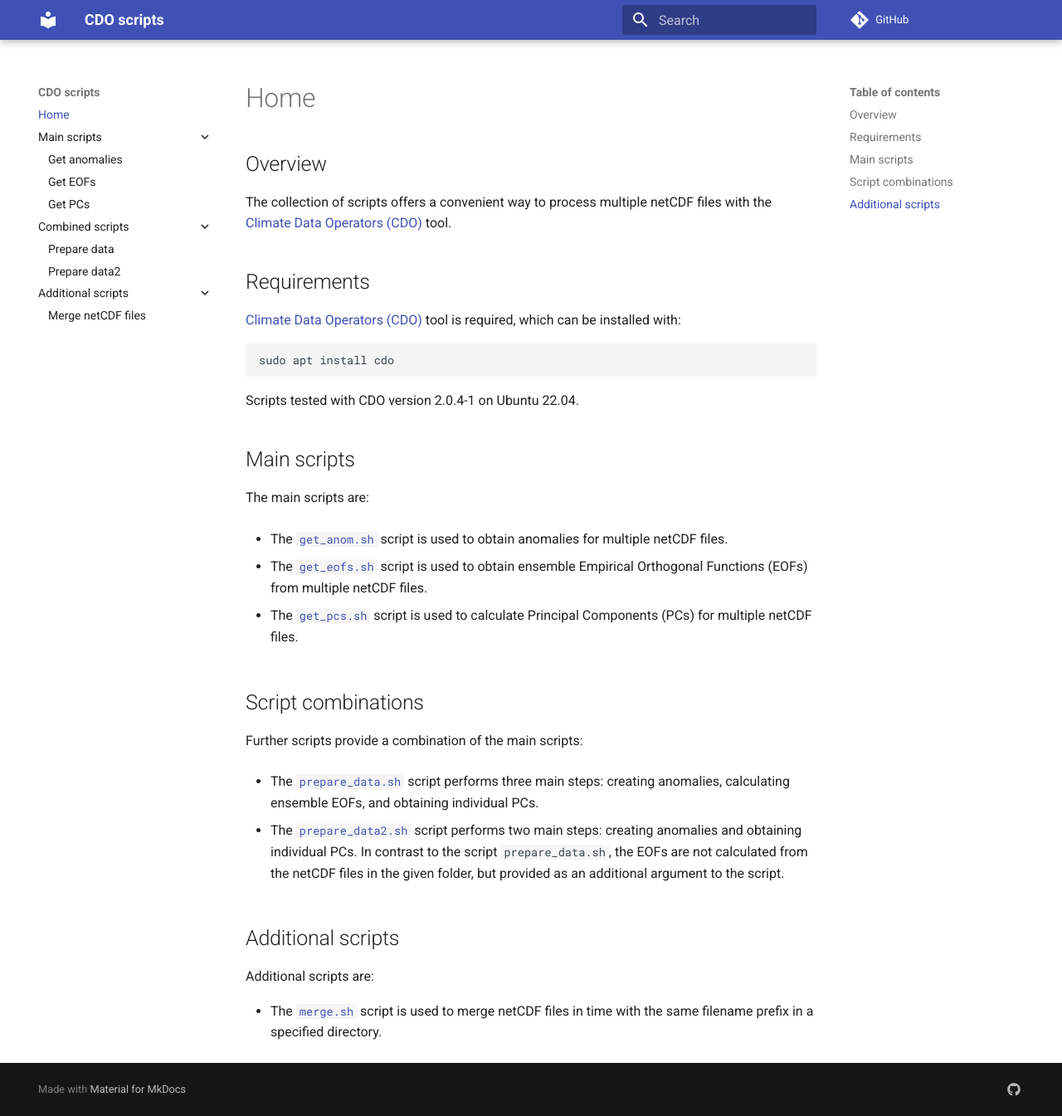
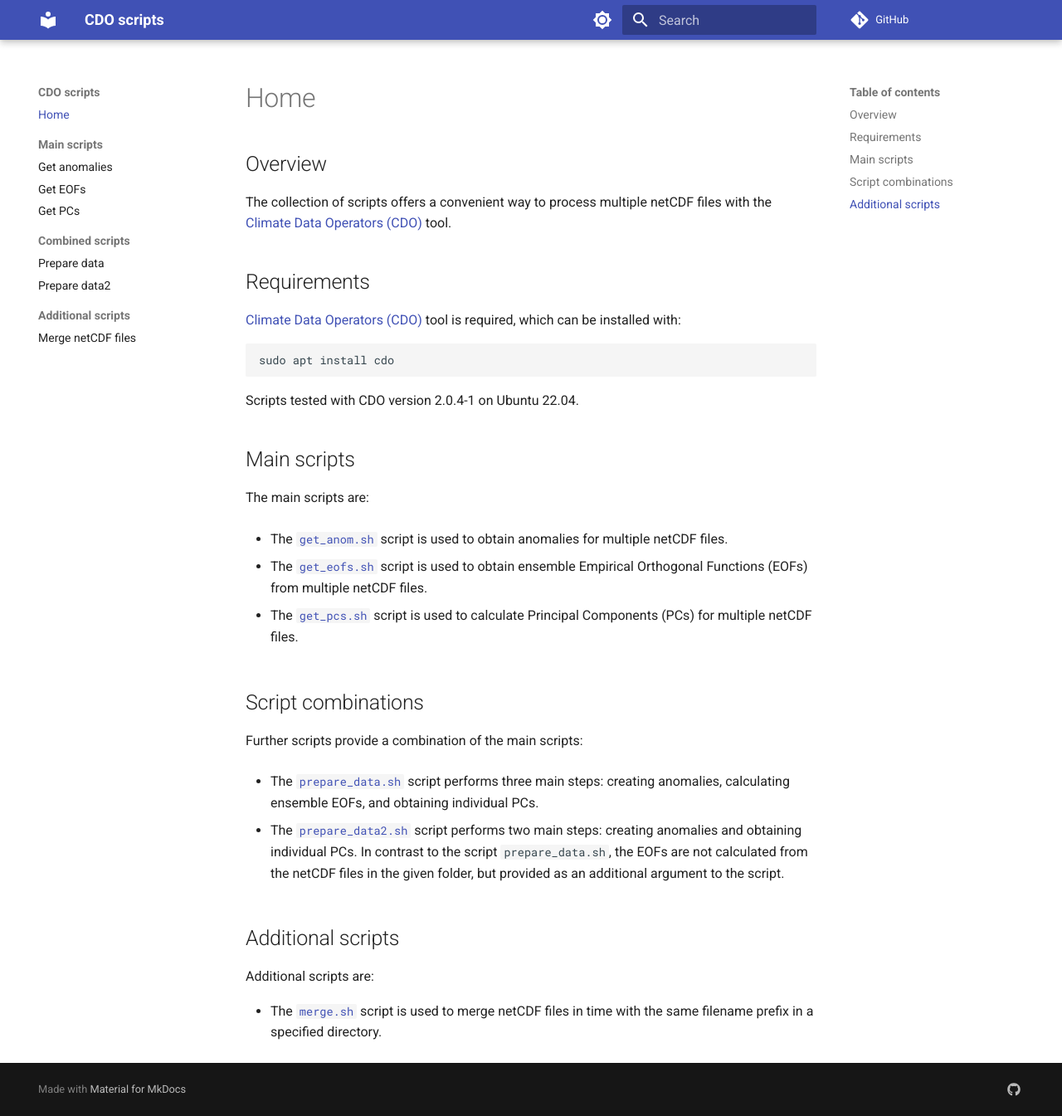
Before and after one commit to andr-groth/CDO-scripts, an MkDocs documentation site: the page built from docs/index.md, in a window 1280 px wide and 1345 px high. Shown: the whole window at 83% size. Built offline with MkDocs 1.6.1 and Material for MkDocs 9.7.7, drawn with Linux system fonts in a browser that asks for light colours; comment, search, counter and statistics services are not loaded.

Commit message:
docs updated

```diff
--- a/mkdocs.yml
+++ b/mkdocs.yml
@@ -16,6 +16,20 @@ theme:
   name: material
   features:
     - navigation.expand
+    - navigation.sections
+    - search.suggest
+    - search.highlight
+  palette:
+    # Palette toggle for light mode
+    - scheme: default
+      toggle:
+        icon: material/brightness-7
+        name: Switch to dark mode
+    # Palette toggle for dark mode
+    - scheme: slate
+      toggle:
+        icon: material/brightness-4
+        name: Switch to light mode
 markdown_extensions:
   - admonition
 extra:
```
